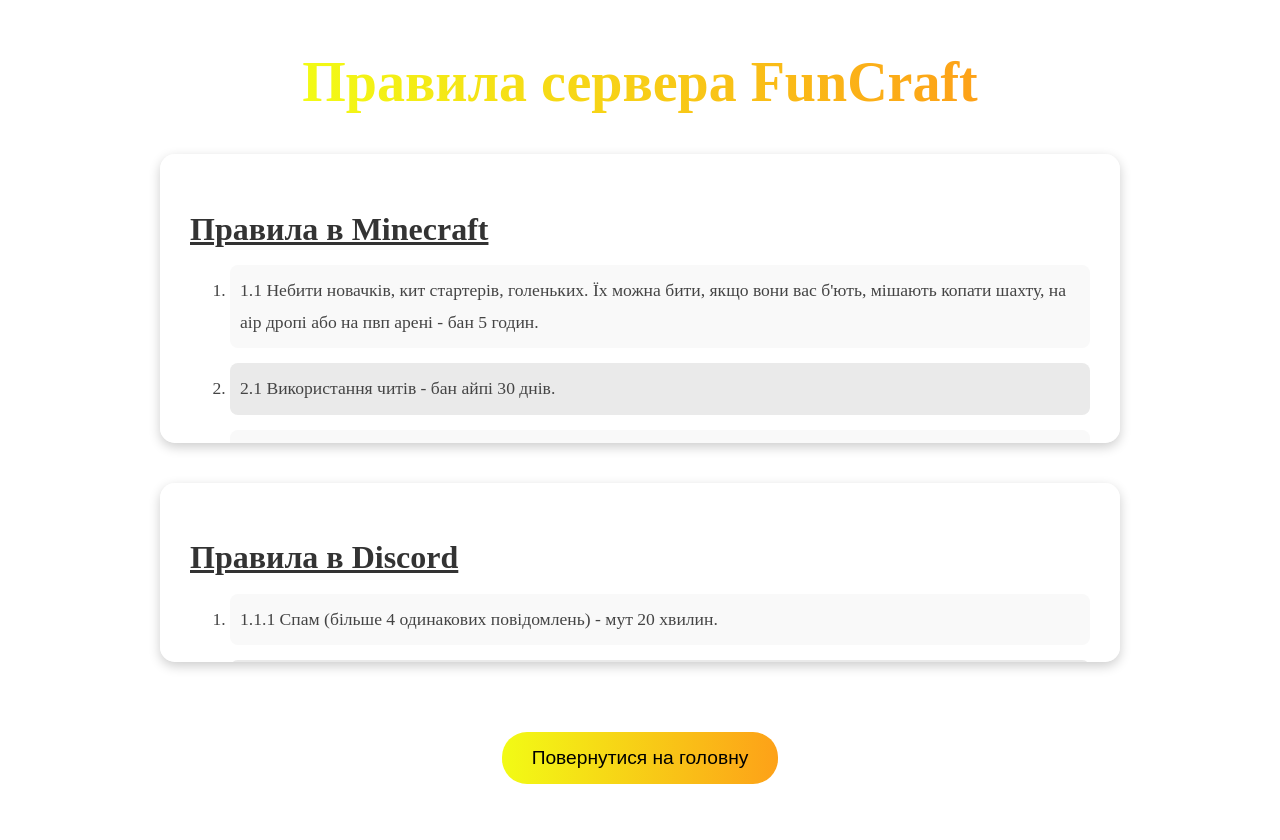
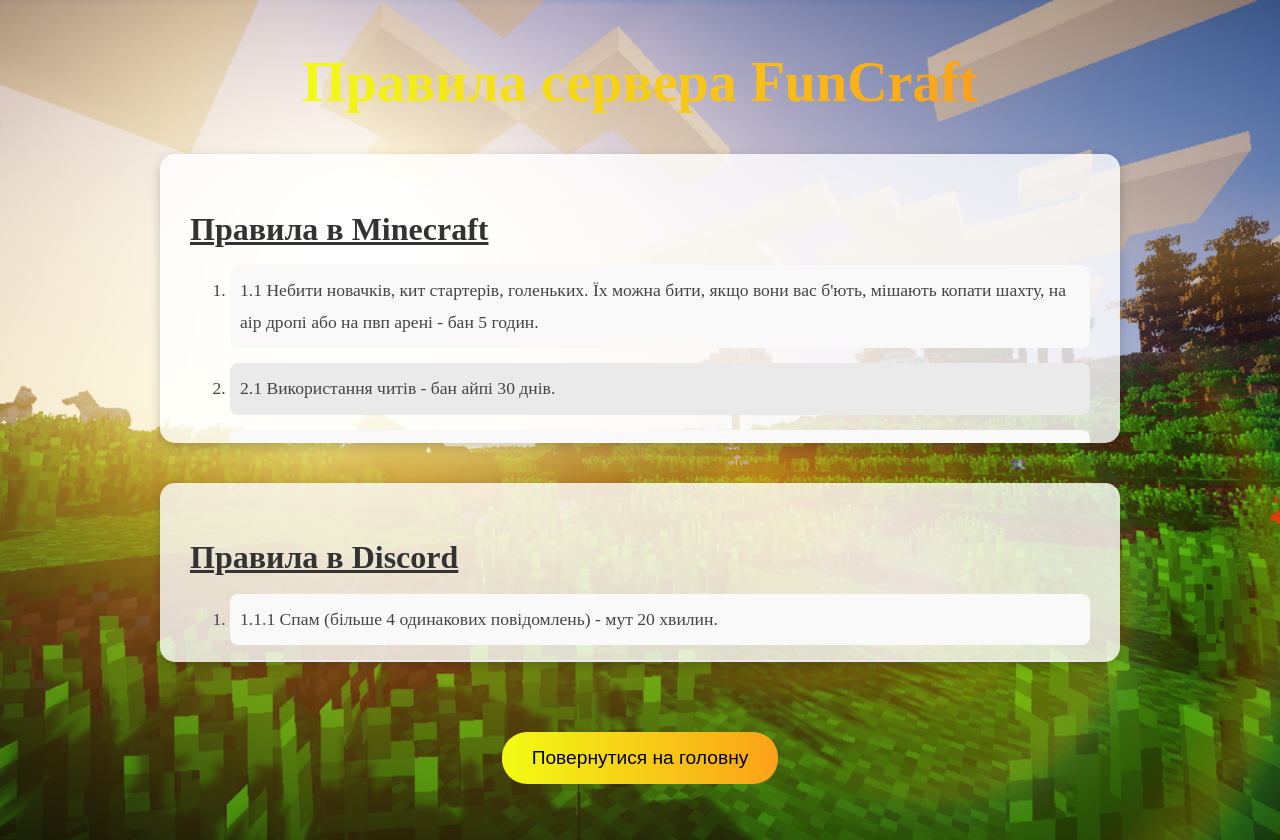
Before and after one commit to Plazmamanchik/serverfuncraft.github.io, a plain HTML site: page rules.html in a window 1280 px wide. Drawn offline with Linux system fonts and the light colour scheme.

Commit message:
Update rules.html

```diff
--- a/rules.html
+++ b/rules.html
@@ -4,11 +4,11 @@
   <meta charset="utf-8">
   <meta name="viewport" content="width=device-width, initial-scale=1.0">
   <title>Правила - FunCraft</title>
-  <link rel="icon" href="pictures/favicon.ico">
+  <link rel="icon" href="img/favicon.ico">
   <style>
     /* Загальний стиль сторінки */
     body {
-      background-image: url("pictures/background2.jpg");
+      background-image: url("img/background2.jpg");
       background-size: cover;
       background-position: center;
       background-repeat: no-repeat;
```
